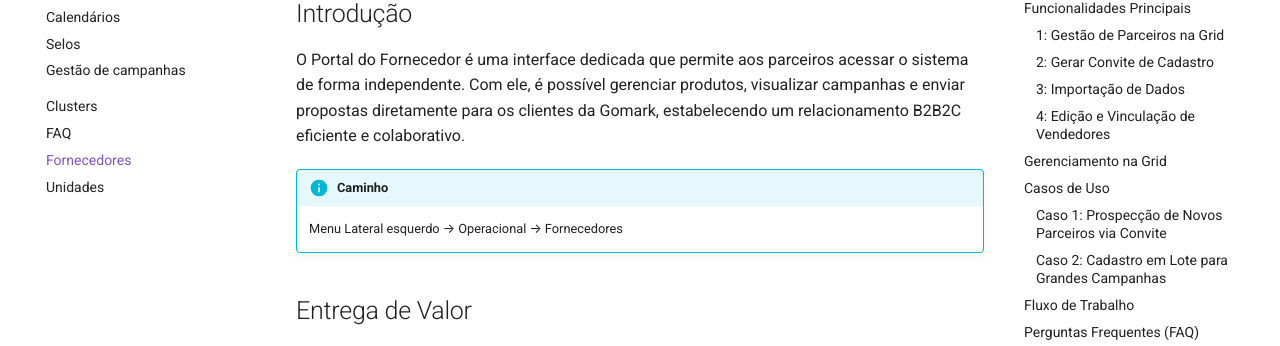
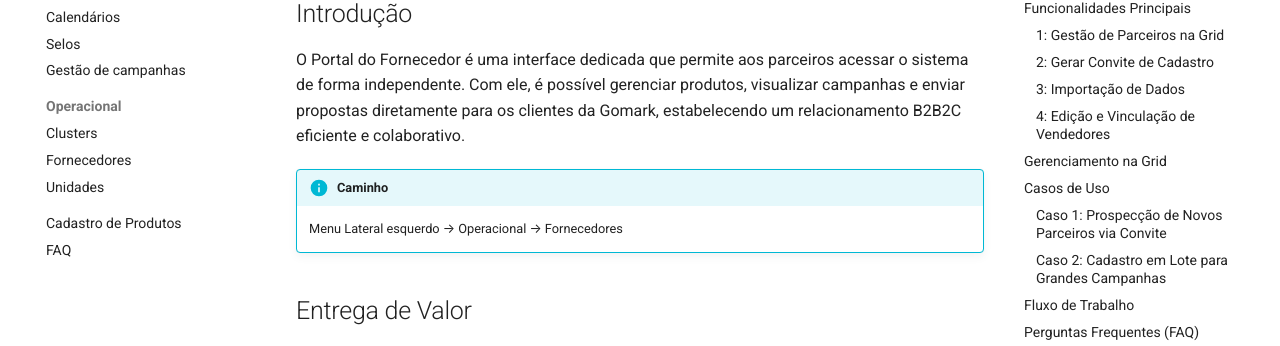
Before and after one commit to suporte552/documentacao, an MkDocs documentation site: the page built from docs/Fornecedores.md, in a window 1280 px wide. Shown: the part 184-530 px from the top of the page. Built offline with MkDocs 1.6.1 and Material for MkDocs 9.7.7, drawn with Linux system fonts in a browser that asks for light colours.

Commit message:
Update mkdocs.yml

```diff
--- a/mkdocs.yml
+++ b/mkdocs.yml
@@ -33,10 +33,12 @@ nav:
       - Calendários: Campanhas/Calendários.md
       - Selos: Campanhas/Selos.md
       - Gestão de campanhas: Campanhas/Gestão de campanhas.md
-  - Clusters: Clusters.md
+  - Operacional:
+      - Clusters: Operacional/Clusters.md
+      - Fornecedores: Operacional/Fornecedores.md
+      - Unidades: Operacional/Unidades.md
+  - Cadastro de Produtos: Cadastro de Produtos.md
   - FAQ: FAQ.md
-  - Fornecedores: Fornecedores.md
-  - Unidades: Unidades.md
 
 
 docs_dir: docs
```
